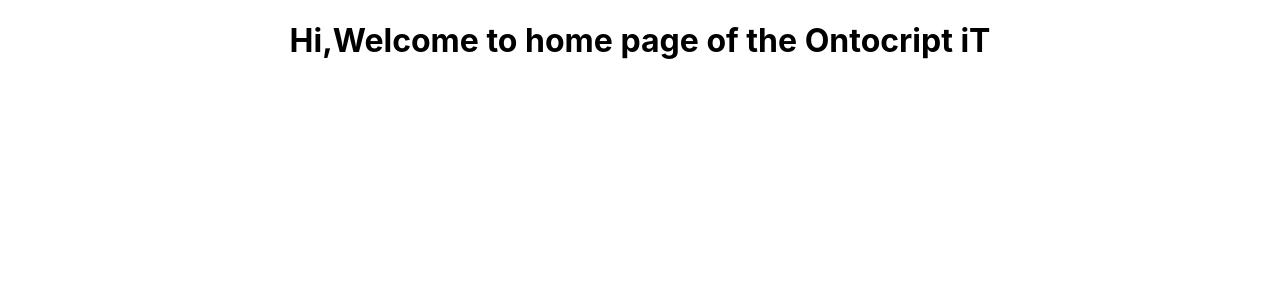
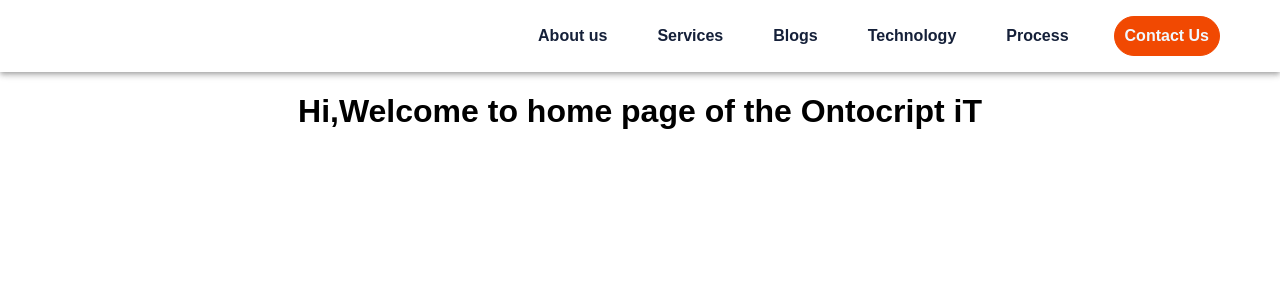
Before and after one commit to Ontocript-iT/ontocriptit, a React (Create React App) app: page / in a window 1280 px wide. Shown: the top 300 px of the page. Built offline with nearby package versions, Linux system fonts and the light colour scheme.

Commit message:
created nav bar

```diff
--- a/public/index.html
+++ b/public/index.html
@@ -15,6 +15,10 @@
       user's mobile device or desktop. See https://developers.google.com/web/fundamentals/web-app-manifest/
     -->
     <link rel="manifest" href="%PUBLIC_URL%/manifest.json" />
+    <link rel=”preconnect” href=”https://fonts.googleapis.com”>
+    <link rel=”preconnect” href=”https://fonts.gstatic.com” crossorigin>
+    <link href=”https://fonts.googleapis.com/css2?family=Montserrat:wght@500&display=swap” rel=”stylesheet”>
+
     <!--
       Notice the use of %PUBLIC_URL% in the tags above.
       It will be replaced with the URL of the `public` folder during the build.
--- a/src/App.css
+++ b/src/App.css
@@ -36,3 +36,8 @@
     transform: rotate(360deg);
   }
 }
+
+
+body {
+  font-family: 'Montserrat', sans-serif;
+}
--- a/src/App.js
+++ b/src/App.js
@@ -7,7 +7,7 @@
 function App() {
   return (
     <div className="App">
-
+    <Header/>
       <Home/>
 
     </div>
--- a/src/components/pages/home/home.js
+++ b/src/components/pages/home/home.js
@@ -1,6 +1,6 @@
 import React from 'react'
 
-function home() {
+function Home() {
   return (
     <div>
       <h1>Hi,Welcome to home page of the Ontocript iT</h1>
@@ -8,4 +8,4 @@
   )
 }
 
-export default home
+export default Home
--- /dev/null
+++ b/src/components/shared/header/Header.css
@@ -0,0 +1,57 @@
+
+.contactUs{
+    border: 1px solid #F14902;
+    padding: 10px;
+    border-radius: 50px;
+    background-color: #F14902;
+    color: aliceblue;
+}
+.contactUs:hover{
+    color: #152039;
+}
+
+nav ul li a {
+    display: inline-flex;
+    padding: 5px;
+    text-decoration: none;
+    color: #152039;
+    font-family: 'Montserrat', sans-serif;
+    transition: transform 0.3s ease-in-out;
+    font-size: 16px;
+    font-weight: 600;
+    margin-right: 20px;
+  }
+
+  /* Define the hover state of the navigation links */
+  nav ul li a:hover {
+    transform: scale(1.05);
+    color: #F14902;
+  }
+
+  nav ul li {
+    display: inline-block;
+    margin-right: 20px;
+  }
+nav{
+    text-align: right;
+    margin-right: 20px;
+}
+
+@media (max-width: 768px) {
+    /* Adjust styles for tablet devices */
+    nav ul {
+      text-align: center;
+    }
+    nav ul li {
+      display: block;
+      margin-bottom: 10px;
+    }
+  }
+
+  @media (max-width: 576px) {
+    /* Adjust styles for mobile devices */
+    nav ul li {
+      margin-right: 0;
+      margin-bottom: 10px;
+    }
+  }
--- a/src/components/shared/header/Header.js
+++ b/src/components/shared/header/Header.js
@@ -1,12 +1,32 @@
 import React from 'react'
+import {AppBar,Toolbar,Button} from '@mui/material';
+import './Header.css';
 
 
 
+
+const styles = {
+  appBar: {
+    backgroundColor: '#FFFFFF', // Change this to the desired color
+  },
+};
+
 function Header() {
   return (
-    <div>
 
-    </div>
+    <AppBar position='stastic' style={styles.appBar}>
+    <nav>
+    <ul>
+      <li><a href="#">About us</a></li>
+      <li><a href="#">Services</a></li>
+      <li><a href="#">Blogs</a></li>
+      <li><a href="#">Technology</a></li>
+      <li><a href="#">Process</a></li>
+      <li><a  className='contactUs' href="#">Contact Us</a></li>
+    </ul>
+  </nav>
+   </AppBar>
+
   )
 }
 
```
